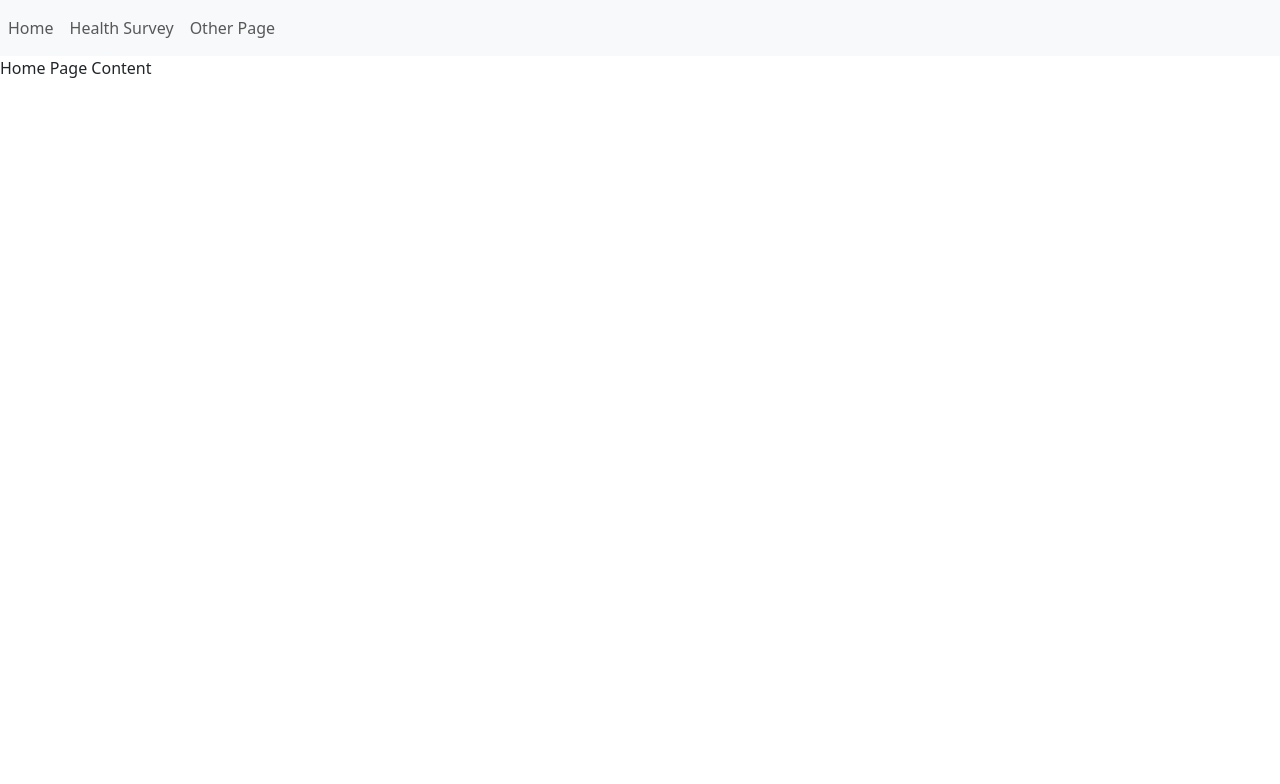
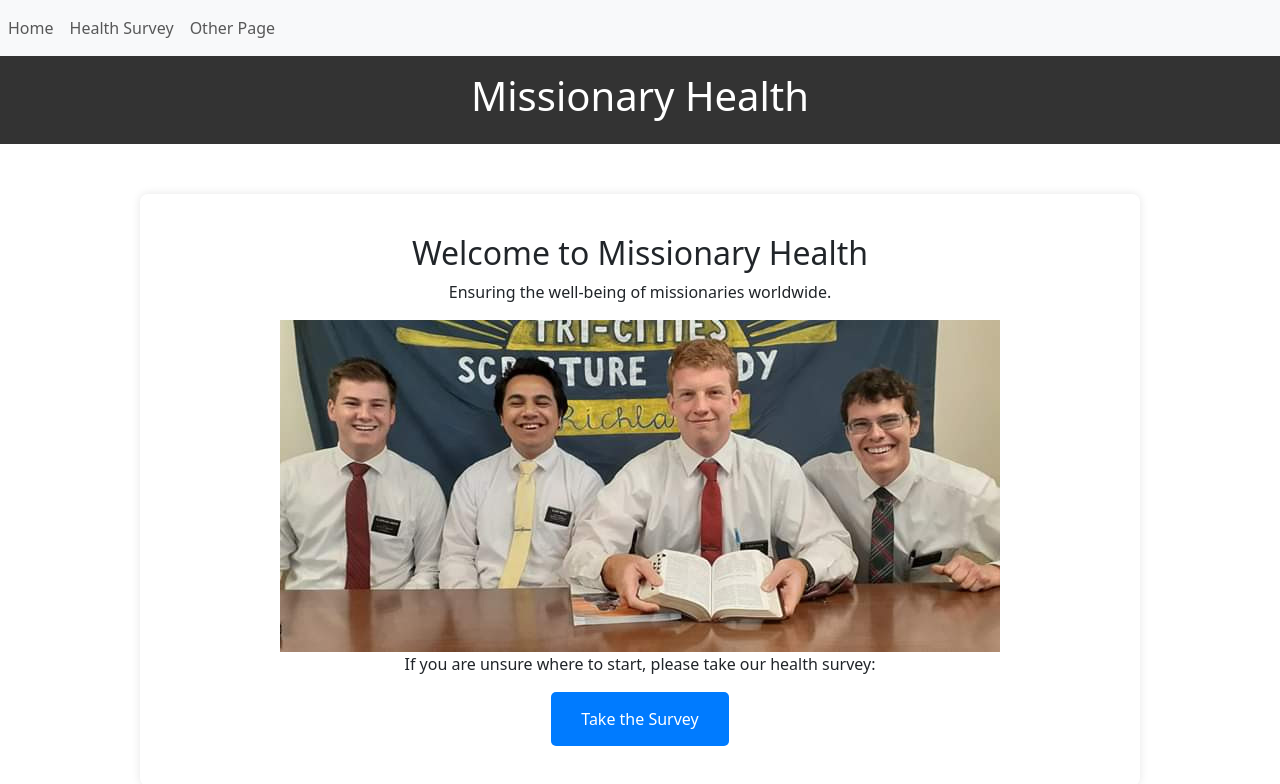
Before and after one commit to bhirschi1/missionary-app, a React (Create React App) app: page / in a window 1280 px wide. Shown: the top 784 px of the page. Built offline with nearby package versions, Linux system fonts and the light colour scheme.

Commit message:
with landing page

```diff
--- a/src/Home.js
+++ b/src/Home.js
@@ -1,8 +1,58 @@
 // Home.js
-import React from 'react';
+import React from "react";
+import { Link } from "react-router-dom";
+import missionaryPhoto from "./missionary_photo.jpg";
 
 function Home() {
-  return <div>Home Page Content</div>;
+  return (
+    <div>
+      <header
+        style={{
+          backgroundColor: "#333",
+          color: "#fff",
+          textAlign: "center",
+          padding: "1em",
+        }}
+      >
+        <h1>Missionary Health</h1>
+      </header>
+
+      <section
+        style={{
+          maxWidth: "1000px",
+          margin: "50px auto",
+          padding: "40px",
+          backgroundColor: "#fff",
+          borderRadius: "8px",
+          boxShadow: "0 0 10px rgba(0, 0, 0, 0.1)",
+          textAlign: "center",
+        }}
+      >
+        <h2>Welcome to Missionary Health</h2>
+        <p>Ensuring the well-being of missionaries worldwide.</p>
+        <img src={missionaryPhoto} alt="Missionaries" />
+        <p style={{ textAlign: "center" }}>
+          If you are unsure where to start, please take our health survey:
+        </p>
+        <div style={{ textAlign: "center" }}>
+          <Link
+            to="/survey"
+            style={{
+              display: "inline-block",
+              padding: "15px 30px",
+              color: "#fff",
+              textDecoration: "none",
+              backgroundColor: "#007BFF",
+              borderRadius: "5px",
+              transition: "background-color 0.3s ease",
+            }}
+          >
+            Take the Survey
+          </Link>
+        </div>
+      </section>
+    </div>
+  );
 }
 
 export default Home;
```
Also changed, not shown: src/missionary_photo.jpg (added).
